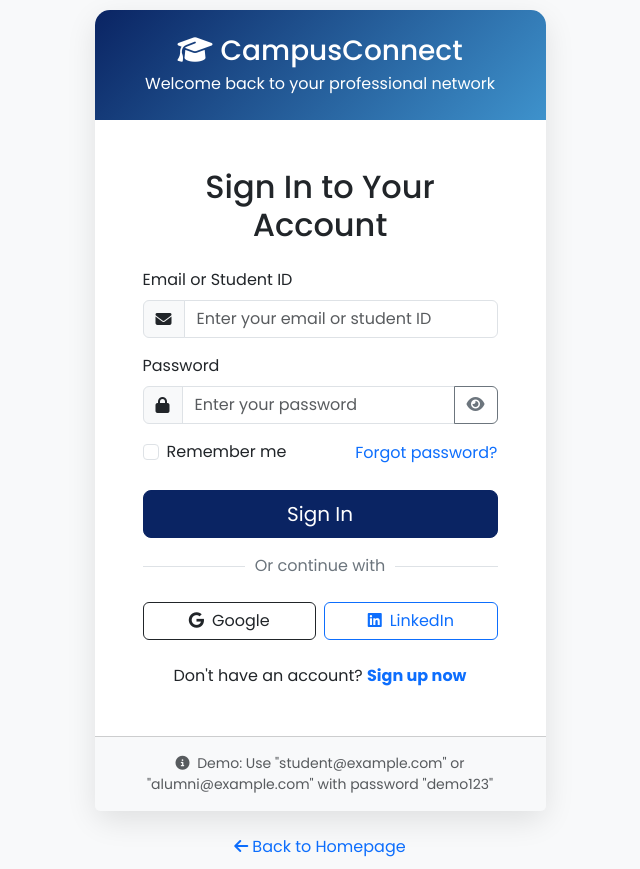
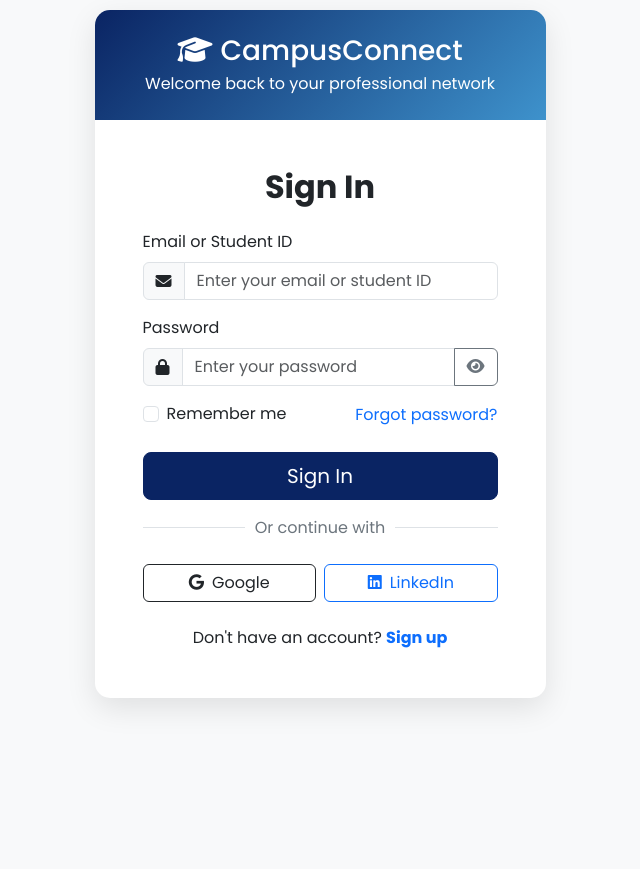
Before and after one commit to engineersohag/CampusConnect-Front-end, a plain HTML site: page login.html in a window 1280 px wide. Shown: the whole page, without its empty margins (320-960 px from the left). After the commit the page ends 800 px from the top, so only its background shows below. Drawn offline with nearby package versions, Linux system fonts and the light colour scheme.

Commit message:
Login Design Done

```diff
--- a/login.html
+++ b/login.html
@@ -28,7 +28,7 @@
                     </div>
 
                     <div class="card-body p-4 p-md-5">
-                        <h2 class="text-center mb-4">Sign In to Your Account</h2>
+                        <h2 class="text-center fw-bold mb-4">Sign In</h2>
 
                         <form>
                             <!-- Email/Student ID Input -->
@@ -94,27 +94,14 @@
                             <!-- Register Link -->
                             <div class="text-center">
                                 <p class="mb-0">Don't have an account?
-                                    <a href="register.html" class="text-decoration-none fw-bold">Sign up now</a>
+                                    <a href="register.html" class="text-decoration-none fw-bold">Sign up</a>
                                 </p>
                             </div>
                         </form>
                     </div>
 
-                    <!-- Demo Credentials Note -->
-                    <div class="card-footer bg-light text-center py-3">
-                        <p class="small text-muted mb-0">
-                            <i class="fas fa-info-circle me-1"></i>
-                            Demo: Use "student@example.com" or "alumni@example.com" with password "demo123"
-                        </p>
-                    </div>
                 </div>
 
-                <!-- Back to Home -->
-                <div class="text-center mt-4">
-                    <a href="index.html" class="text-decoration-none">
-                        <i class="fas fa-arrow-left me-1"></i>Back to Homepage
-                    </a>
-                </div>
             </div>
         </div>
     </div>
```
